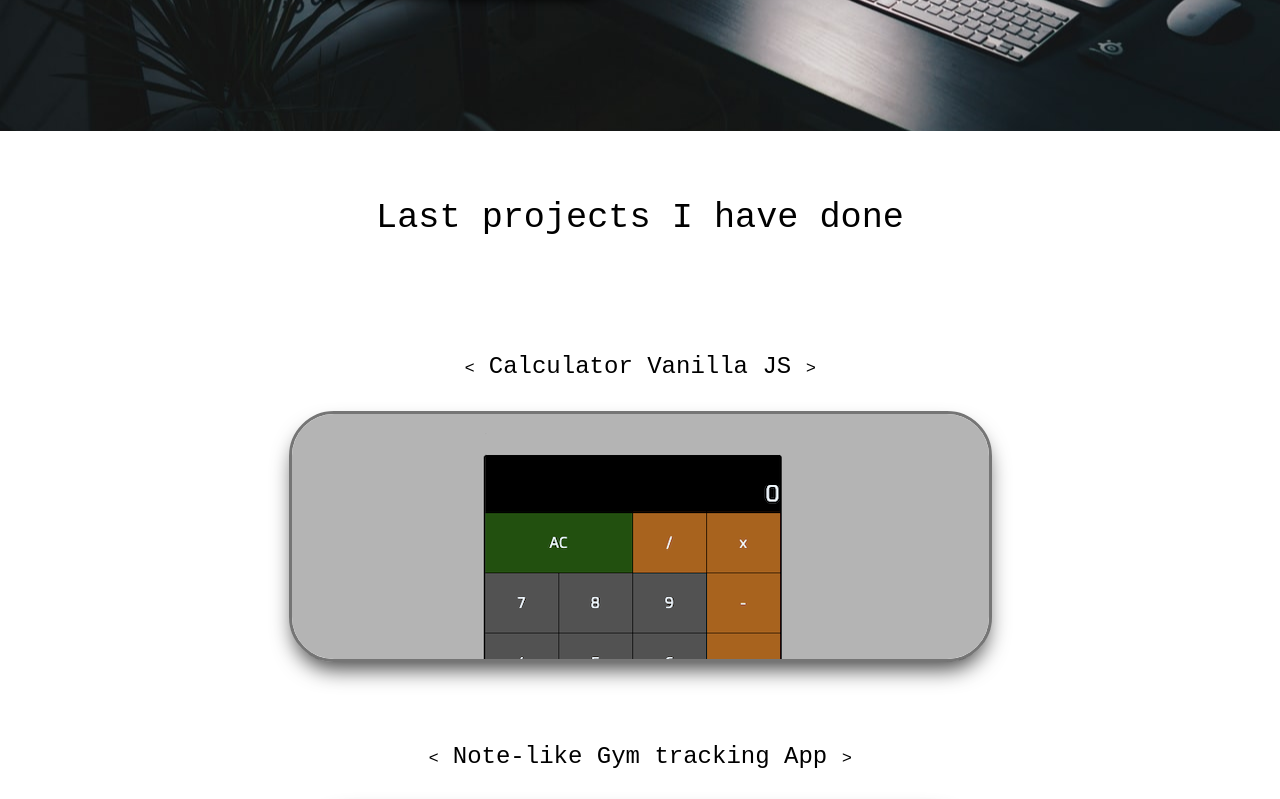
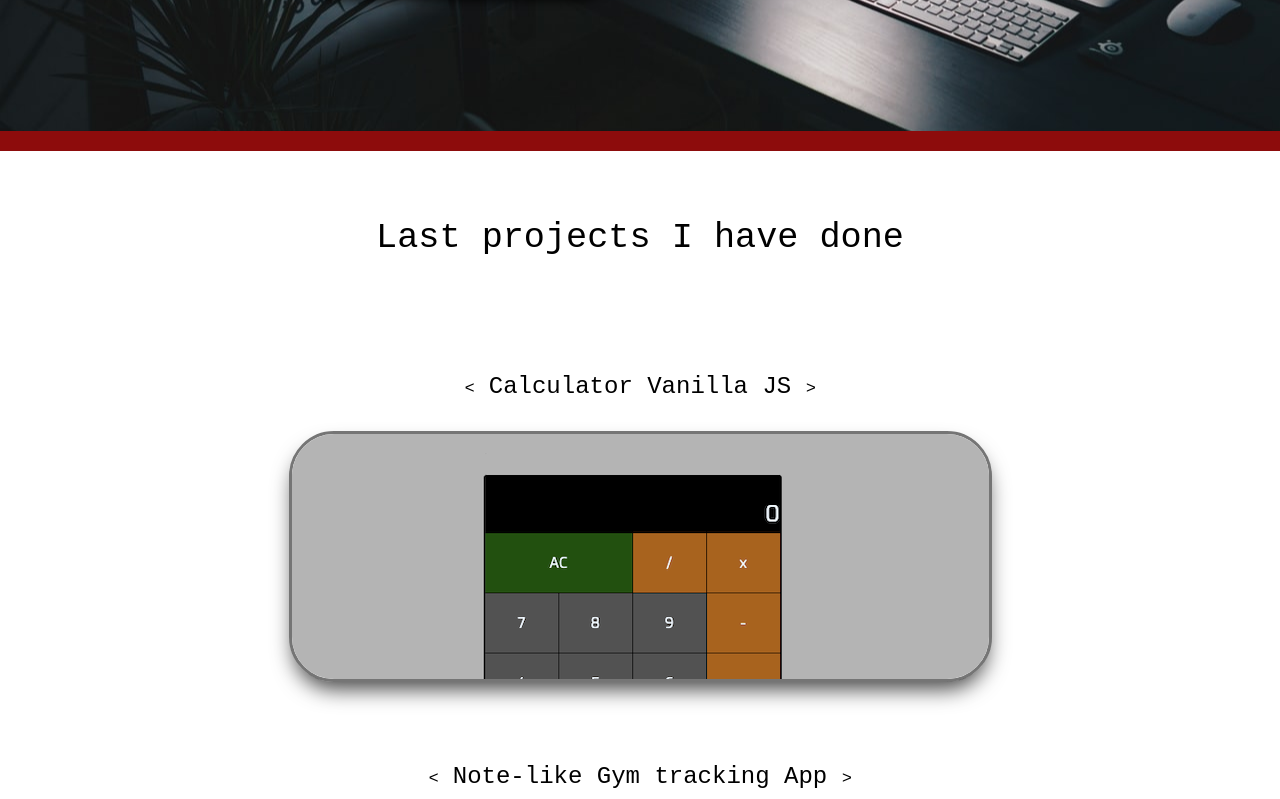
Before and after one commit to chomicki7/mywebsite, a React (Create React App) app: page / in a window 1280 px wide. Shown: the part 800-1599 px from the top of the page. Built offline with nearby package versions, Linux system fonts and the light colour scheme.

Commit message:
add border design

```diff
--- a/src/components/Main/Main.css
+++ b/src/components/Main/Main.css
@@ -1,4 +1,4 @@
-:root {
+html {
   scroll-behavior: smooth;
   margin: 0%;
   font-family: "Nunito", sans-serif;
@@ -100,6 +100,7 @@ a img:hover {
   flex-direction: column;
   align-items: center;
   border-bottom: 20px solid #8d0c0c;
+  border-top: 20px solid #8d0c0c;
 }
 
 .work h2,
@@ -142,5 +143,5 @@ a img:hover {
 }
 
 .contact a:hover {
-  background-color: #1b1b1b;
+  background-color: #0a0a0a;
 }
```
